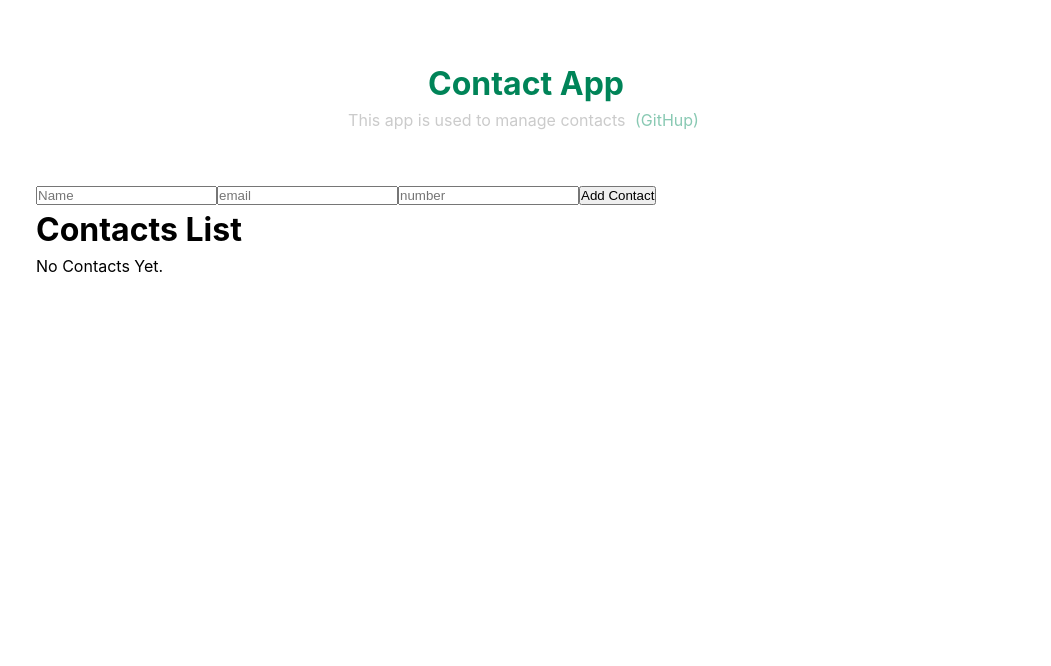
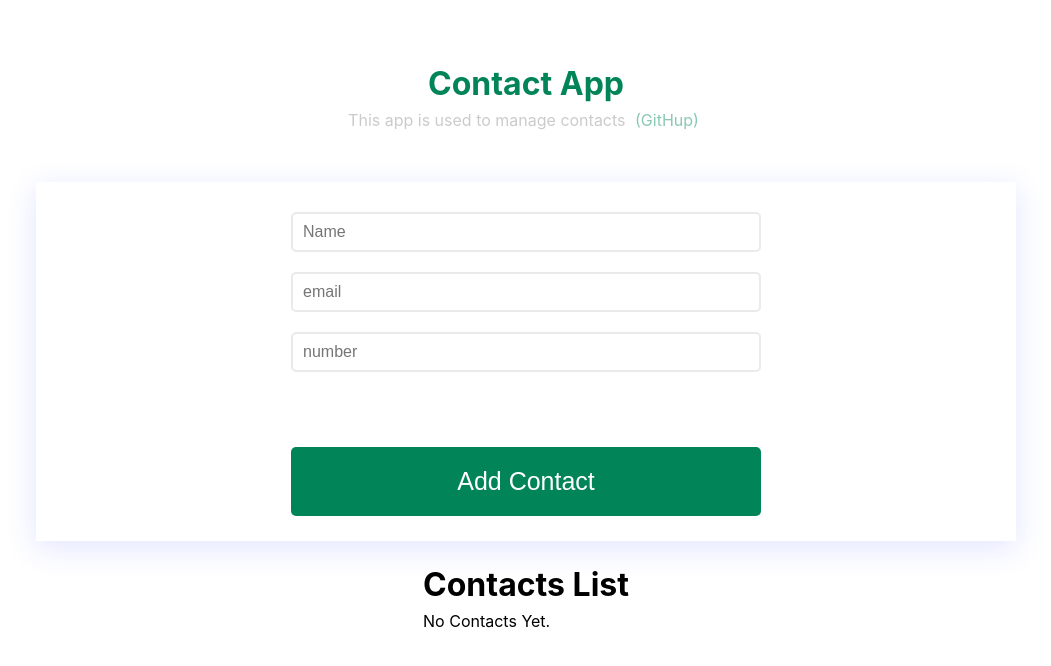
Before and after one commit to aqorbani/react-contactapp, a React (Vite) app: page / in a window 1280 px wide. Shown: the top 666 px of the page, without its empty margins (114-1165 px from the left). Built offline with nearby package versions, Linux system fonts and the light colour scheme.

Commit message:
Create Form Styles

```diff
--- a/src/components/Contact.jsx
+++ b/src/components/Contact.jsx
@@ -2,6 +2,7 @@ import { useState } from "react";
 import ContactList from "./ContactList";
 import inputs from "../constants/inputs";
 import { v4 } from "uuid";
+import styles from "./Contact.module.css";
 
 const Contact = () => {
   const [contactList, setContactList] = useState([]);
@@ -44,8 +45,8 @@ const Contact = () => {
   };
 
   return (
-    <div>
-      <div>
+    <div className={styles.container}>
+      <div className={styles.form}>
         {inputs.map((input, index) => (
           <input
             type={input.type}
@@ -56,9 +57,14 @@ const Contact = () => {
             key={index}
           />
         ))}
-        <button onClick={addHandler}>Add Contact</button>
+        <div className={styles.alert}>{alert && <p>{alert}</p>}</div>
+        <button
+          className={styles.button}
+          onClick={addHandler}
+        >
+          <span>Add Contact </span>
+        </button>
       </div>
-      <div>{alert && <p>{alert}</p>}</div>
       <ContactList contacts={contactList} deleteHandler={deleteHandler} />
     </div>
   );
--- /dev/null
+++ b/src/components/Contact.module.css
@@ -0,0 +1,102 @@
+.container {
+  display: flex;
+  flex-direction: column;
+  align-items: center;
+}
+
+.form {
+  width: 100%;
+  display: flex;
+  flex-direction: column;
+  flex-wrap: wrap;
+  align-items: center;
+  justify-content: center;
+  padding: 20px;
+  margin-bottom: 20px;
+  box-shadow: #304ffe25 0px 7px 29px 0px;
+}
+
+.form input {
+  width: 50%;
+  height: 40px;
+  padding: 10px;
+  margin: 10px;
+  border: 2px solid #eaeaea;
+  border-radius: 5px;
+  color: #89c9b3;
+  font-size: 1rem;
+}
+
+.button {
+  width: 50%;
+  display: flex;
+  align-items: center;
+  justify-content: center;
+  border-radius: 5px;
+  background-color: #008458;
+  border: none;
+  color: #ffffff;
+  text-align: center;
+  font-size: 25px;
+  padding: 20px;
+  transition: all 0.5s;
+  cursor: pointer;
+  margin: 5px;
+}
+
+.button span {
+  cursor: pointer;
+  display: inline-block;
+  position: relative;
+  transition: 0.5s;
+}
+
+.button span:after {
+  content: "\00bb";
+  position: absolute;
+  opacity: 0;
+  top: 0;
+  right: -20px;
+  transition: 0.5s;
+}
+
+.button:hover span {
+  padding-right: 25px;
+}
+
+.button:hover span:after {
+  opacity: 1;
+  right: 0;
+}
+
+.alert {
+  width: 50%;
+  height: 40px;
+  text-align: center;
+  margin: 10px;
+}
+
+.alert p {
+  color: #ee5a40;
+  background-color: #fff5f5;
+  border-radius: 5px;
+  font-weight: bold;
+  padding: 5px;
+}
+
+@media (max-width: 500px) {
+  .form input {
+    width: 100%;
+  }
+
+  .button {
+    width: 90%;
+  }
+
+  .alert {
+    width: 100%;
+    height: 40px;
+    text-align: center;
+    margin: 10px;
+  }
+}
```
